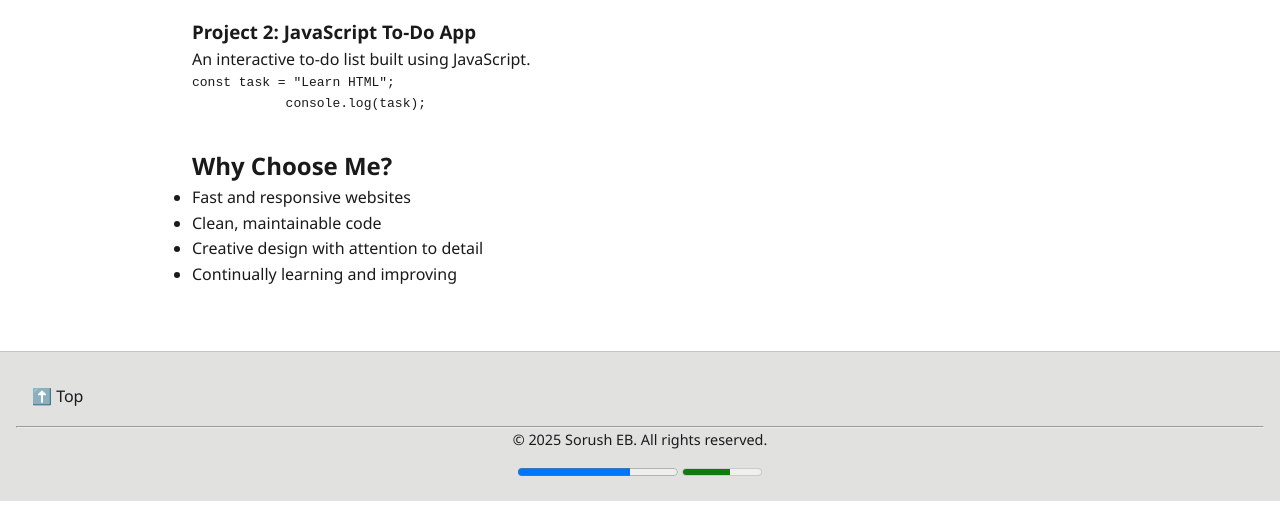
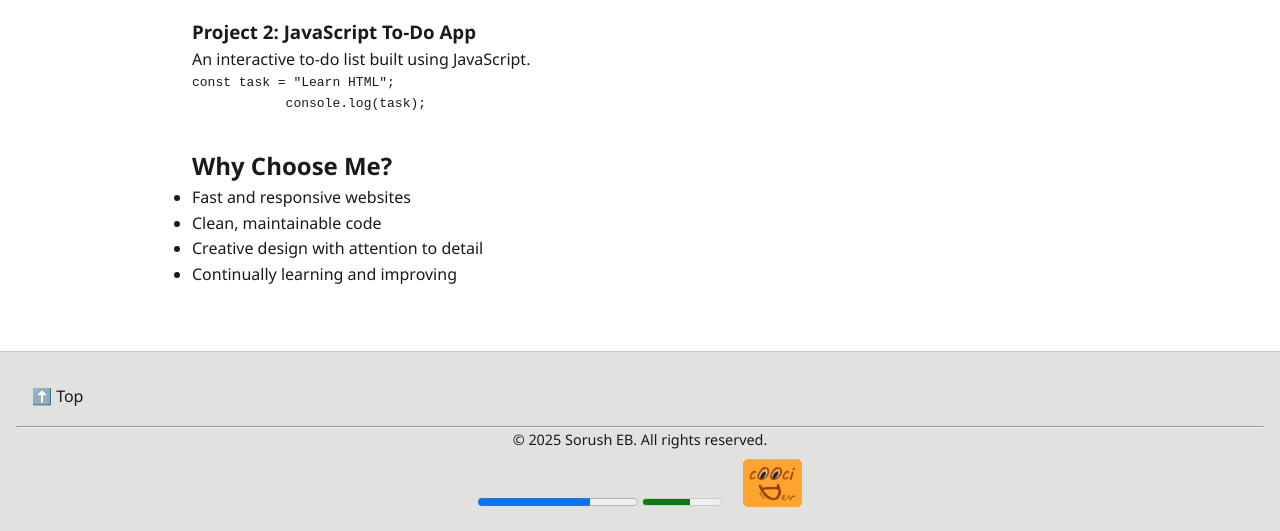
Before and after one commit to cOOciDev/WebDevelopment_FrontendStarter, a plain HTML site: page index.html in a window 1280 px wide. Shown: the part 1417-1948 px from the top of the page. Before the commit the page ends 1918 px from the top, so only its background shows below. Drawn offline with Linux system fonts and the light colour scheme.

Commit message:
Update footer

```diff
--- a/css/style.css
+++ b/css/style.css
@@ -183,6 +183,10 @@ footer p {
   margin-bottom: 0.5rem;
 }
 
+.footer-Logo {
+  height: 3rem;
+  padding-left: 1rem;
+}
 /* ================================
   Contact Form Styling
 ================================== */
--- a/footer.html
+++ b/footer.html
@@ -6,4 +6,5 @@
   </p>
   <progress value="70" max="100"></progress>
   <meter value="0.6">60%</meter>
+  <img class="footer-Logo" src="./media/cOOci_Logo.jpg" alt="Logo" />
 </footer>
```
